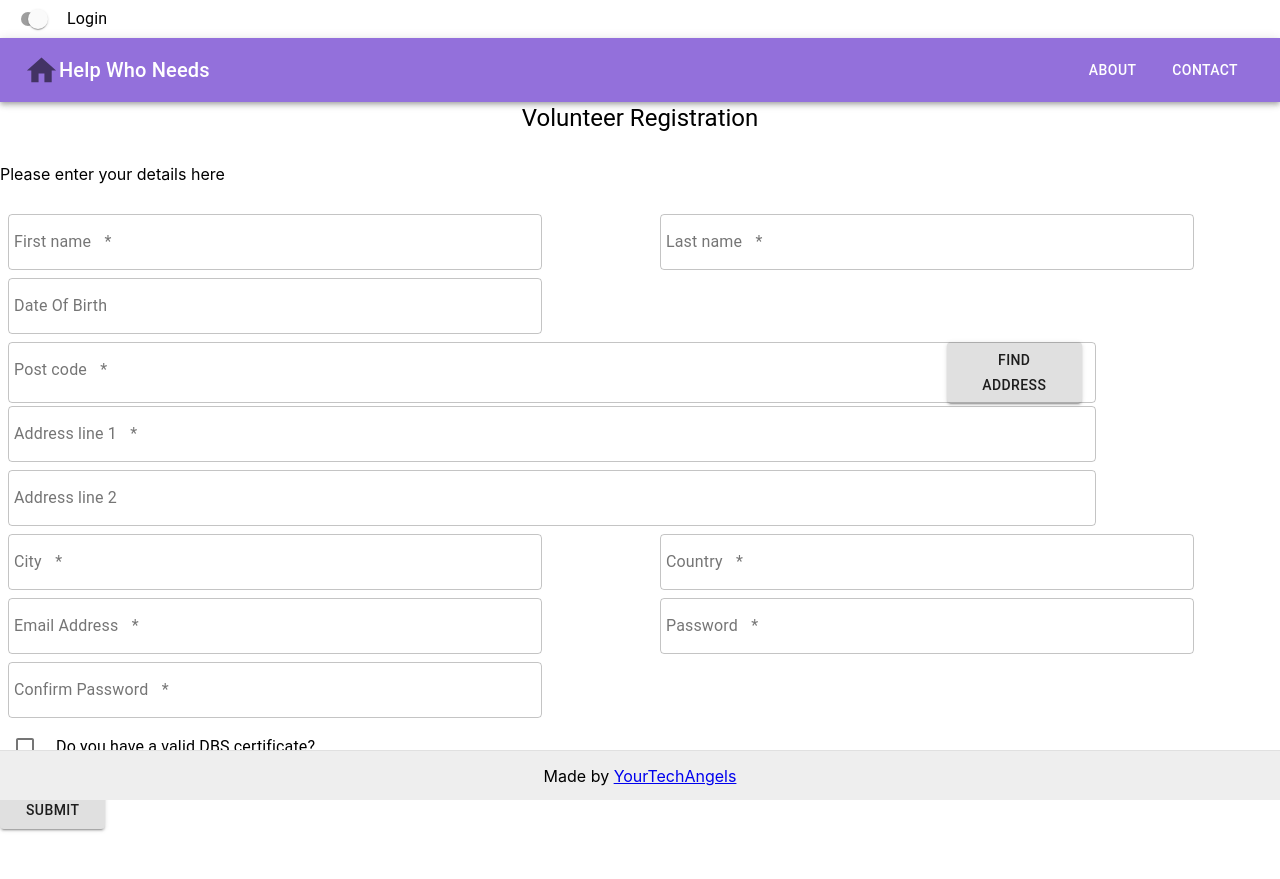
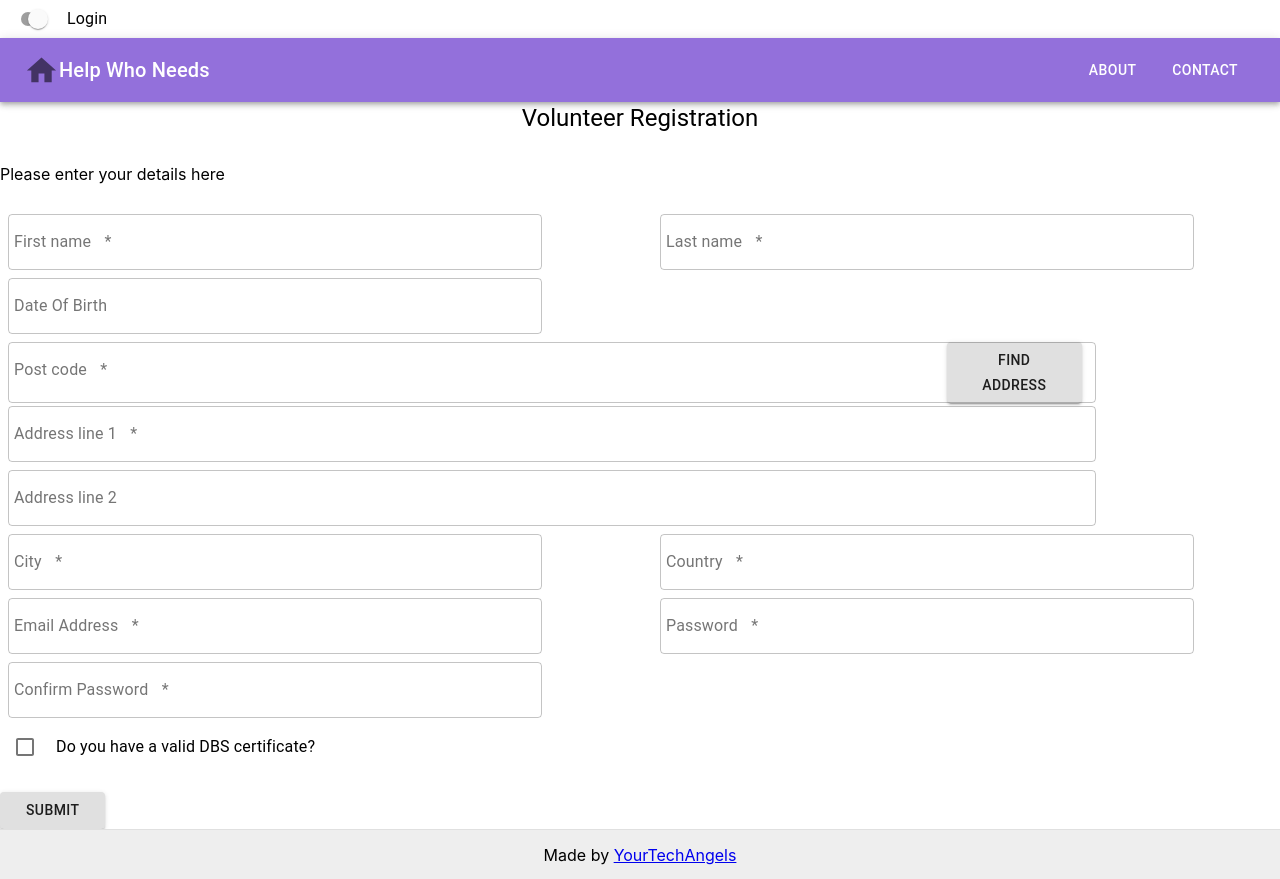
Before and after one commit to sktrip/HelpWhoNeeds, a React (Create React App) app: page /volunteerRegistration in a window 1280 px wide. Before the commit the page ends 841 px from the top, so only its background shows below. Built offline with nearby package versions, Linux system fonts and the light colour scheme; the HTML template or start-up script is replaced by a standard one.

Commit message:
Fix for sticky footer across pages

```diff
--- a/src/App.css
+++ b/src/App.css
@@ -1,7 +1,7 @@
 html,
 body {
   height: 100%;
-  margin: 0;
+   margin: 0;
 }
 p {
   margin-top: 30px;
@@ -13,3 +13,9 @@ p {
 span {
   margin: 0 10px;
 }
+
+.AppContent{
+   display: flex;
+  flex-direction: column;
+   min-height: 80vh;
+}
--- a/src/App.js
+++ b/src/App.js
@@ -7,13 +7,15 @@ import Contact from "./components/landing/Contact";
 import Footer from "./components/structure/Footer";
 import SignIn from "./components/login/SignIn";
 import VolunteerRegistration  from "./components/volunteerRegistration/VolunteerRegistration"
-import { BrowserRouter as Router,  Route, Switch } from "react-router-dom";
+import { BrowserRouter as Router,  Route, Switch } from "react-router-dom"
+import './App.css'
 
 function App() {
     return (
         <Router>
             <div className="App">
                 <AppNavBar />
+                <div className="AppContent">
                 <Switch>
                 <Route exact path="/">
                     <Landing />
@@ -31,6 +33,7 @@ function App() {
                     <VolunteerRegistration />
                 </Route>
                 </Switch>
+                </div>
                 <Footer />
             </div>
         </Router>
--- a/src/components/structure/Footer.js
+++ b/src/components/structure/Footer.js
@@ -7,7 +7,7 @@ const useStyles = makeStyles({
         padding: "15px",
         backgroundColor: "#eee",
         borderTop: "1px solid #e0e0e0",
-        bottom: "0",
+       // bottom: "0",
         position: "absolute",
         width: "100%",
         textAlign: "center",
```
